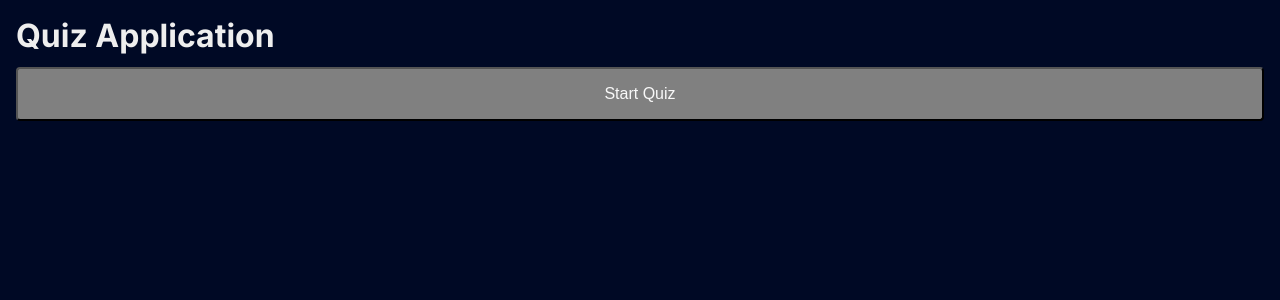
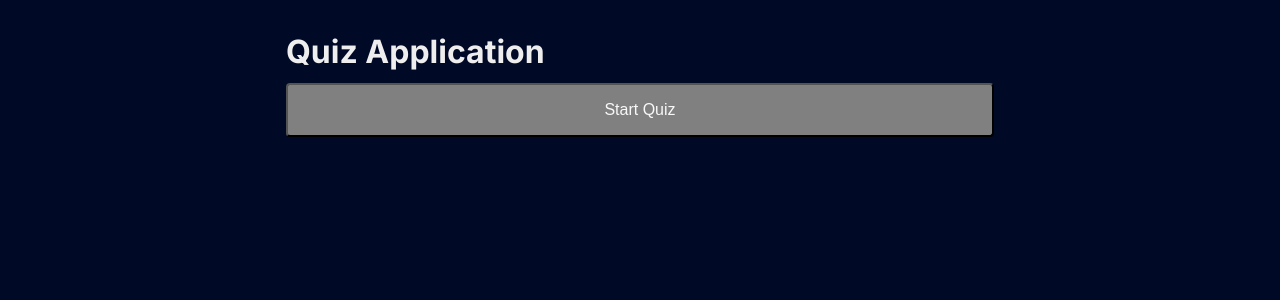
Before and after one commit to Ikem98/Quiz_app, a Next.js app: page / in a window 1280 px wide. Shown: the top 300 px of the page. Built offline with nearby package versions, Linux system fonts and the light colour scheme.

Commit message:
Update globals.css

```diff
--- a/app/globals.css
+++ b/app/globals.css
@@ -58,7 +58,7 @@ li {
   background-color: #000925;
 }
 
-.containe {
+.container {
   max-width: 740px;
   width: 100%;
   margin: auto;
```
